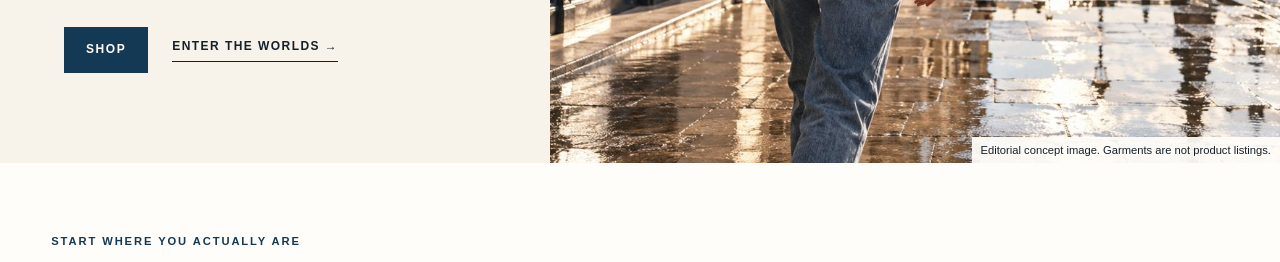
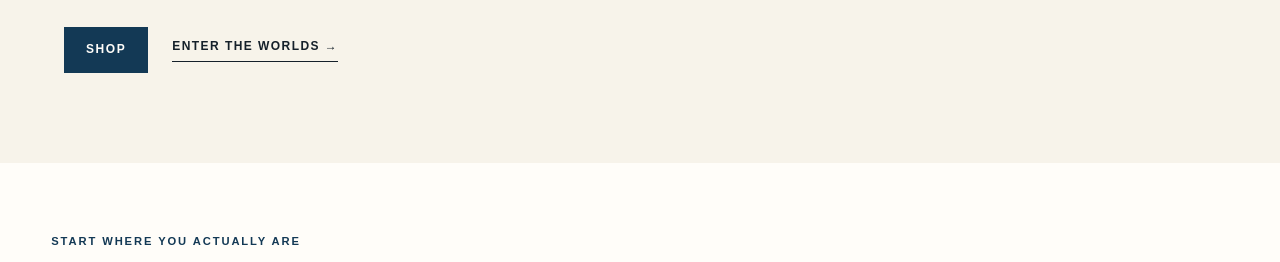
Before and after one commit to brookiecookie-lab/belle.site, a plain HTML site: page public-vnext/source/index.html in a window 1280 px wide. Shown: the part 511-773 px from the top of the page. Drawn offline with Linux system fonts and the light colour scheme.

Commit message:
Remove rejected generated image from homepage

```diff
--- a/public-vnext/source/index.html
+++ b/public-vnext/source/index.html
@@ -23,7 +23,6 @@
   <main id="main">
     <section class="hero" aria-labelledby="hero-title">
       <div class="hero-copy"><p class="eyebrow">A CERTAIN KIND OF EVERYTHING</p><h1 id="hero-title">IT’S NOT A TREND.<br>IT’S A STANDARD.</h1><p class="promise">WE DO THE ANNOYING PART. ALWAYS.</p><div class="actions"><a class="primary-action" href="shop.html">SHOP</a><a class="text-action" href="worlds.html">ENTER THE WORLDS →</a></div></div>
-      <figure class="hero-image"><img src="assets/home-editorial.jpg" alt="Woman in a navy jacket and denim walking through a city street" width="1200" height="800"><figcaption>Editorial concept image. Garments are not product listings.</figcaption></figure>
     </section>
     <section class="paths" aria-labelledby="paths-title"><div class="section-inner"><p class="eyebrow">START WHERE YOU ACTUALLY ARE</p><h2 id="paths-title">YOU DON’T NEED MORE THINGS TO LOOK AT.</h2><div class="path-list"><a href="shop.html"><strong>I know what I want.</strong><span>SHOP →</span></a><a href="worlds.html"><strong>I know how I want to feel.</strong><span>WORLDS →</span></a><a href="search.html"><strong>I have a question.</strong><span>SEARCH →</span></a></div></div></section>
     <section class="world" aria-labelledby="world-title"><div class="section-inner world-inner"><div><p class="eyebrow">FEATURED WORLD</p><h2 id="world-title">MODERN PREP</h2></div><div><a class="text-action" href="worlds.html#modern-prep">ENTER MODERN PREP →</a></div></div></section>
```
